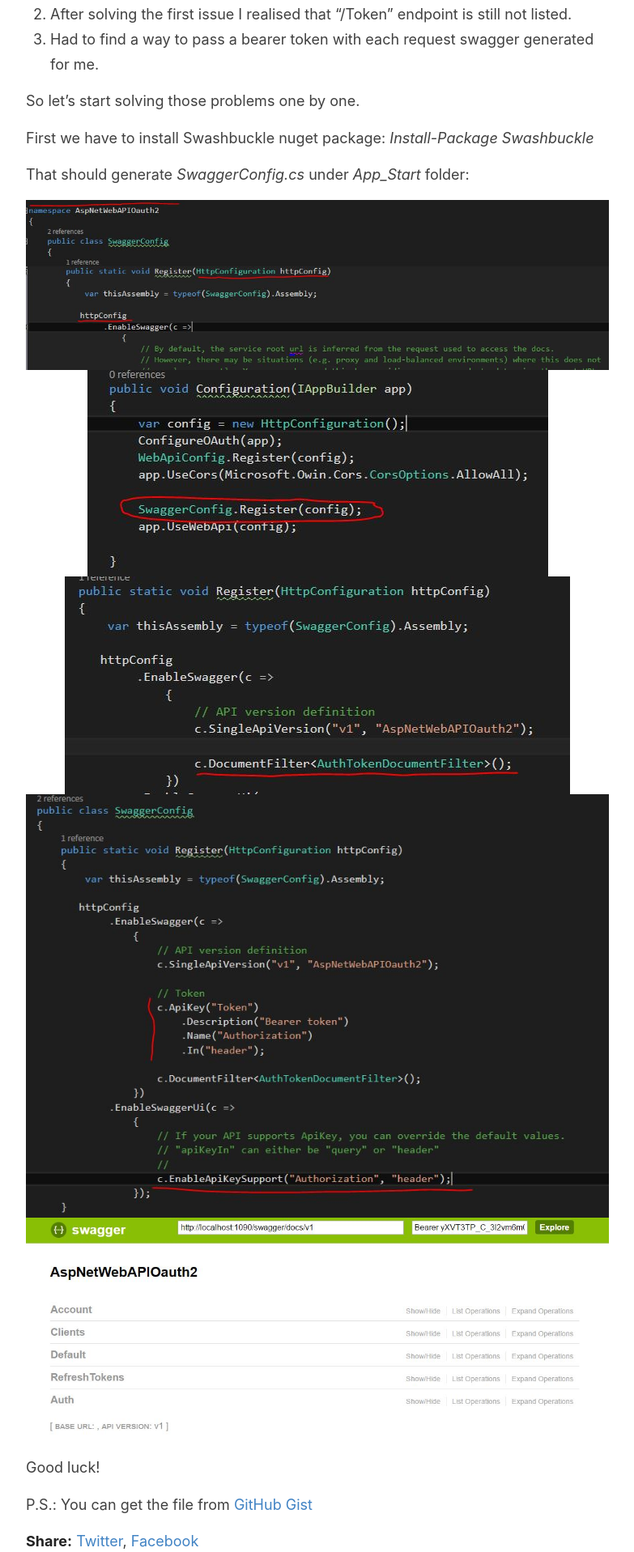
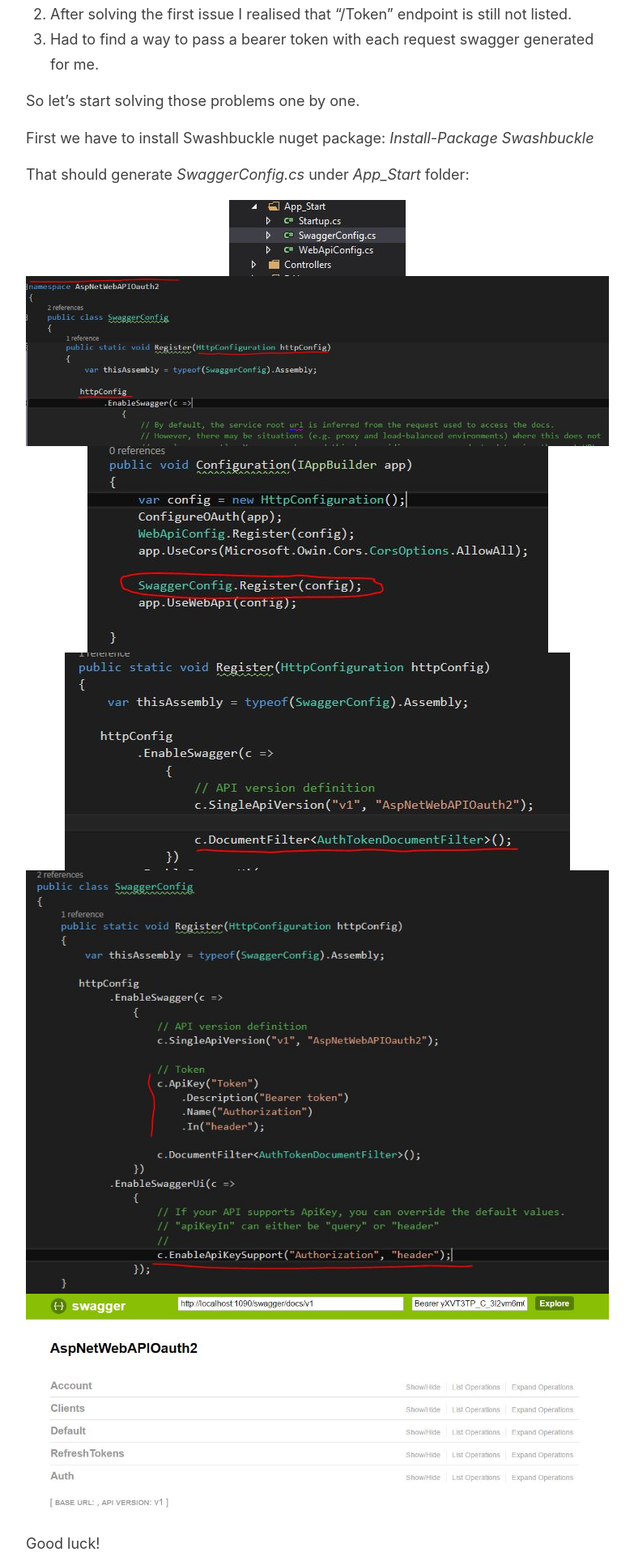
Before and after one commit to yuv4ik/yuv4ik.github.io, a Jekyll site: the page built from _posts/2017-02-03-adding-swagger-to-asp-net-web-api.md, in a window 1280 px wide. Shown: the part 476-2393 px from the top of the page at 81% size, without its empty margins (248-1031 px from the left). Built offline with Jekyll 4.4.1, drawn with Linux system fonts in a browser that asks for light colours; our own code applies the rules of GitHub Pages for plain Markdown files.

Commit message:
attempt to fix images

```diff
--- a/_posts/2017-02-03-adding-swagger-to-asp-net-web-api.md
+++ b/_posts/2017-02-03-adding-swagger-to-asp-net-web-api.md
@@ -25,7 +25,7 @@
 
 
 
-![swashbuckle swagger](/images/2017-02-03-adding-swagger-to-asp-net-web-api/2.jpg)![swashbuckle swagger](/images/2017-02-03-adding-swagger-to-asp-net-web-api/3.jpg)![](/images/2017-02-03-adding-swagger-to-asp-net-web-api/4.jpg)![](/images/2017-02-03-adding-swagger-to-asp-net-web-api/5.jpg)![](/images/2017-02-03-adding-swagger-to-asp-net-web-api/6.jpg)
+![swashbuckle swagger](/images/2017-02-03-adding-swagger-to-asp-net-web-api/1.jpg)![swashbuckle swagger](/images/2017-02-03-adding-swagger-to-asp-net-web-api/2.jpg)![swashbuckle swagger](/images/2017-02-03-adding-swagger-to-asp-net-web-api/3.jpg)![](/images/2017-02-03-adding-swagger-to-asp-net-web-api/4.jpg)![](/images/2017-02-03-adding-swagger-to-asp-net-web-api/5.jpg)![](/images/2017-02-03-adding-swagger-to-asp-net-web-api/6.jpg)
 
 
 Good luck!
```
